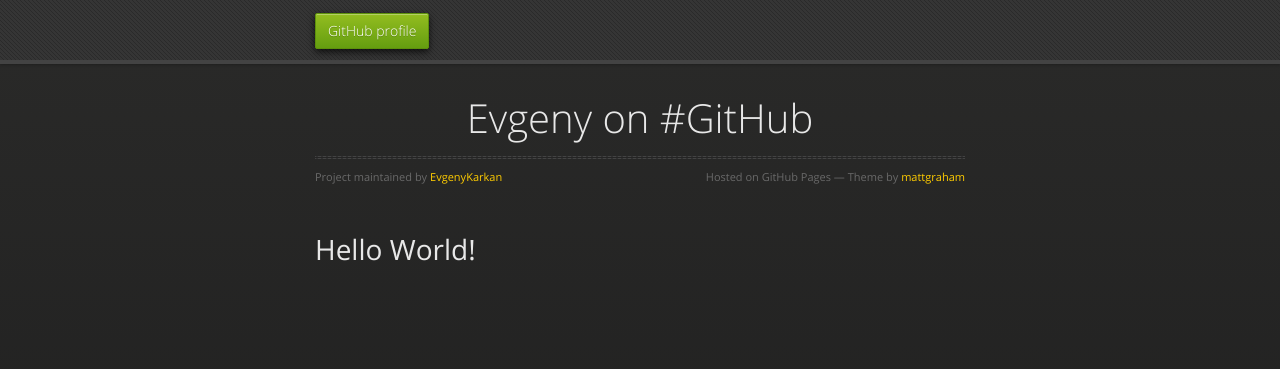
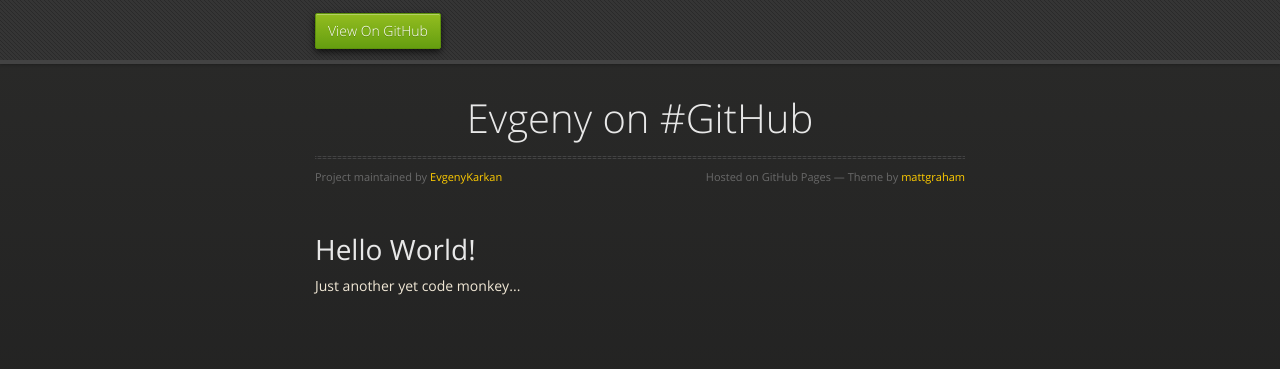
Before and after one commit to EvgenyKarkan/EvgenyKarkan.github.io, a plain HTML site: page index.html in a window 1280 px wide. Drawn offline with nearby package versions, Linux system fonts and the light colour scheme.

Commit message:
Replace master branch with page content via GitHub

```diff
--- a/index.html
+++ b/index.html
@@ -20,7 +20,7 @@
   <body>
       <div id="header">
         <nav>
-          <li class="fork"><a href="https://github.com/EvgenyKarkan">GitHub profile</a></li>
+          <li class="fork"><a href="https://github.com/EvgenyKarkan">View On GitHub</a></li>
         </nav>
       </div><!-- end header -->
 
@@ -37,6 +37,8 @@
 
         <h1>
 <a name="hello-world" class="anchor" href="#hello-world"><span class="octicon octicon-link"></span></a>Hello World!</h1>
+
+<p>Just another yet code monkey...</p>
       </section>
 
     </div>
--- a/params.json
+++ b/params.json
@@ -1 +1 @@
-{"name":"Evgeny on #GitHub","tagline":"","body":"Hello World!\r\n===========","google":"","note":"Don't delete this file! It's used internally to help with page regeneration."}
+{"name":"Evgeny on #GitHub","tagline":"","body":"Hello World!\r\n============\r\n\r\nJust another yet code monkey...\r\n","google":"","note":"Don't delete this file! It's used internally to help with page regeneration."}
```
